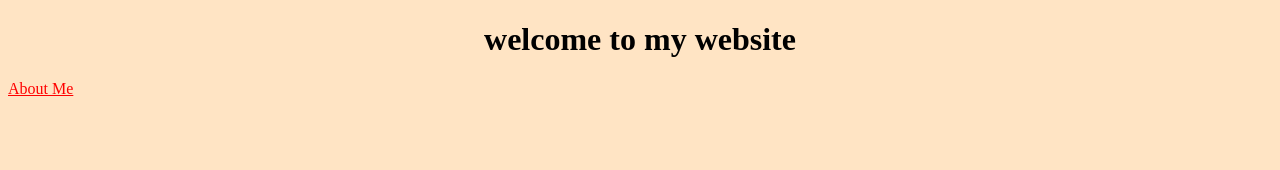
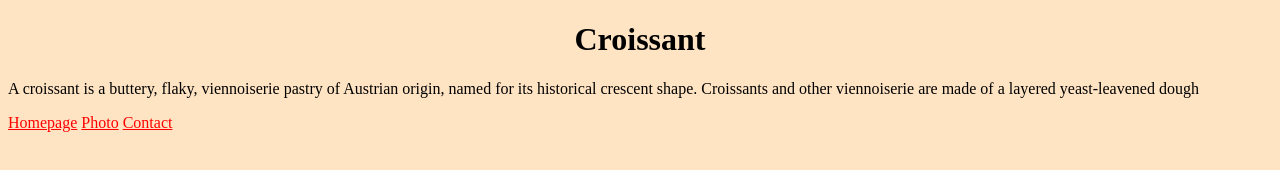
Before and after one commit to mcestuya/croissant, a plain HTML site: page index.html in a window 1280 px wide. Drawn offline with Linux system fonts and the light colour scheme.

Commit message:
created a new page index

```diff
--- a/index.html
+++ b/index.html
@@ -5,11 +5,17 @@
     <meta http-equiv="X-UA-Compatible" content="IE=edge" />
     <meta name="viewport" content="width=device-width, initial-scale=1.0" />
     <link rel="stylesheet" href="/src/style.css" />
-
     <title>homepage</title>
   </head>
   <body>
-    <h1>welcome to my website</h1>
-    <a href="/about.html">About Me</a>
+    <h1>Croissant</h1>
+    <p>
+      A croissant is a buttery, flaky, viennoiserie pastry of Austrian origin,
+      named for its historical crescent shape. Croissants and other viennoiserie
+      are made of a layered yeast-leavened dough
+    </p>
+    <a href="/">Homepage</a>
+    <a href="/photo.html">Photo</a>
+    <a href="/contact.html">Contact</a>
   </body>
 </html>
```
Also changed, not shown: photo.html (renamed from about.html, +6 -2 lines), contact.html (added).
